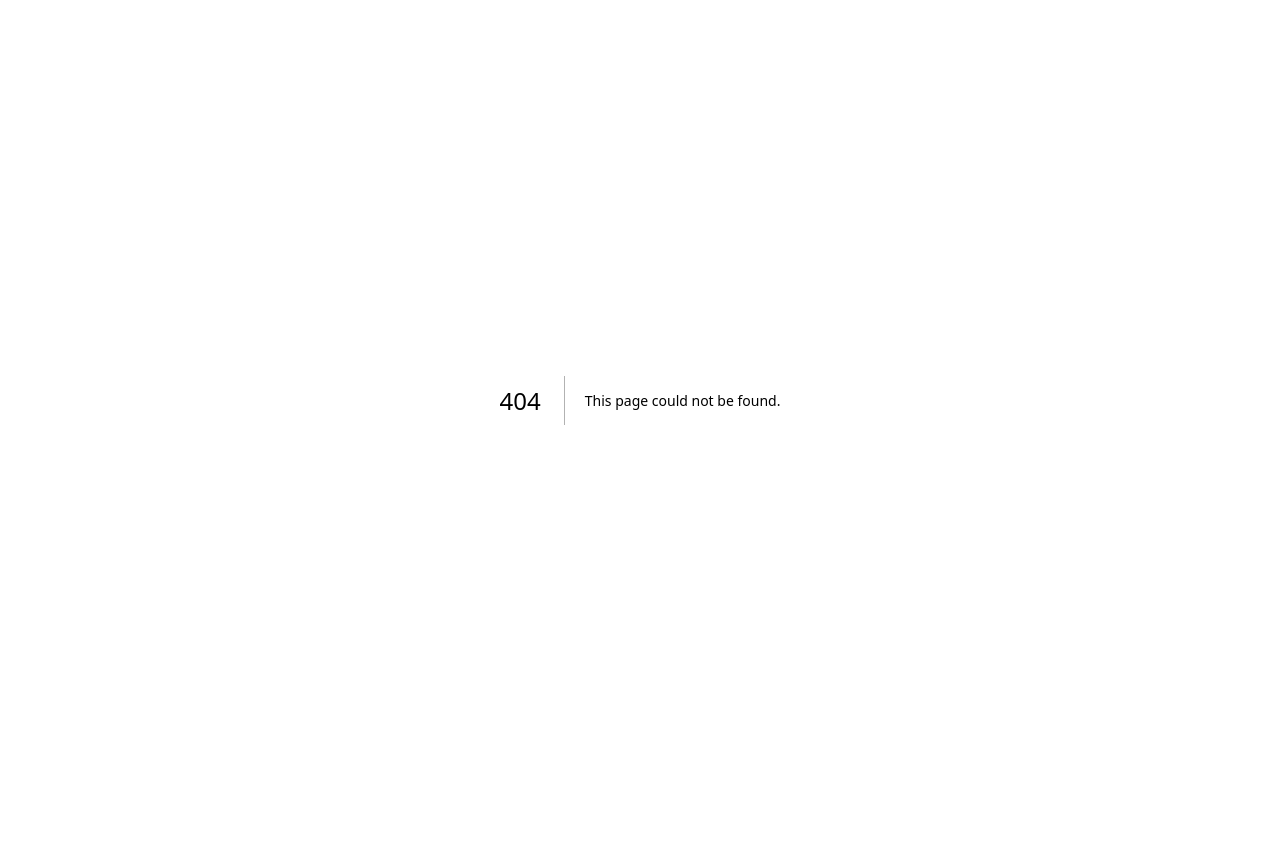
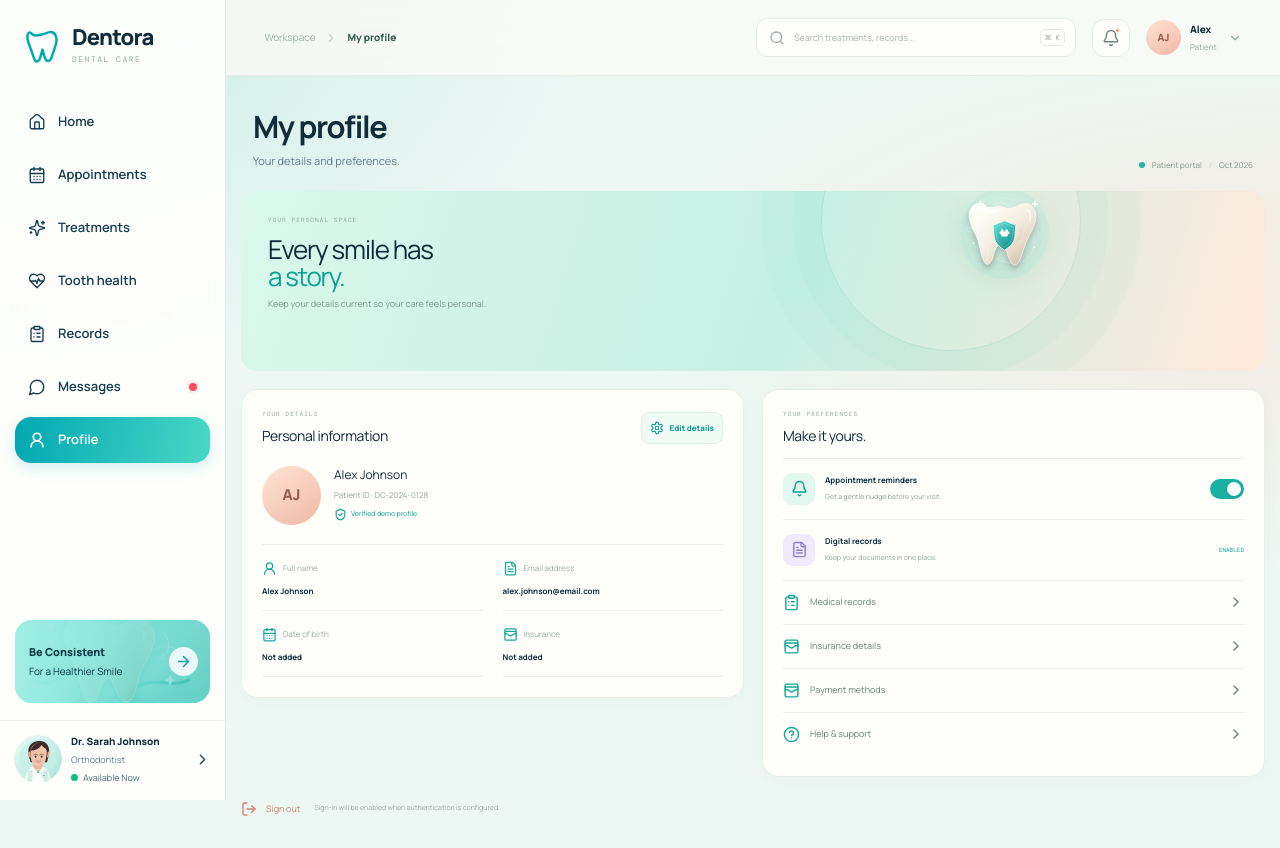
Before and after one commit to Amristine/dentist-3d-website, a Next.js app: page /profile in a window 1280 px wide. Before the commit this address had no page. Before the commit the page ends 800 px from the top, so only its background shows below. Built offline with nearby package versions, Linux system fonts and the light colour scheme.

Commit message:
Add dedicated profile route

```diff
--- /dev/null
+++ b/app/profile/page.tsx
@@ -0,0 +1,5 @@
+import DashboardClient from "../dashboard-client";
+
+export default function ProfilePage() {
+  return <DashboardClient />;
+}
```
